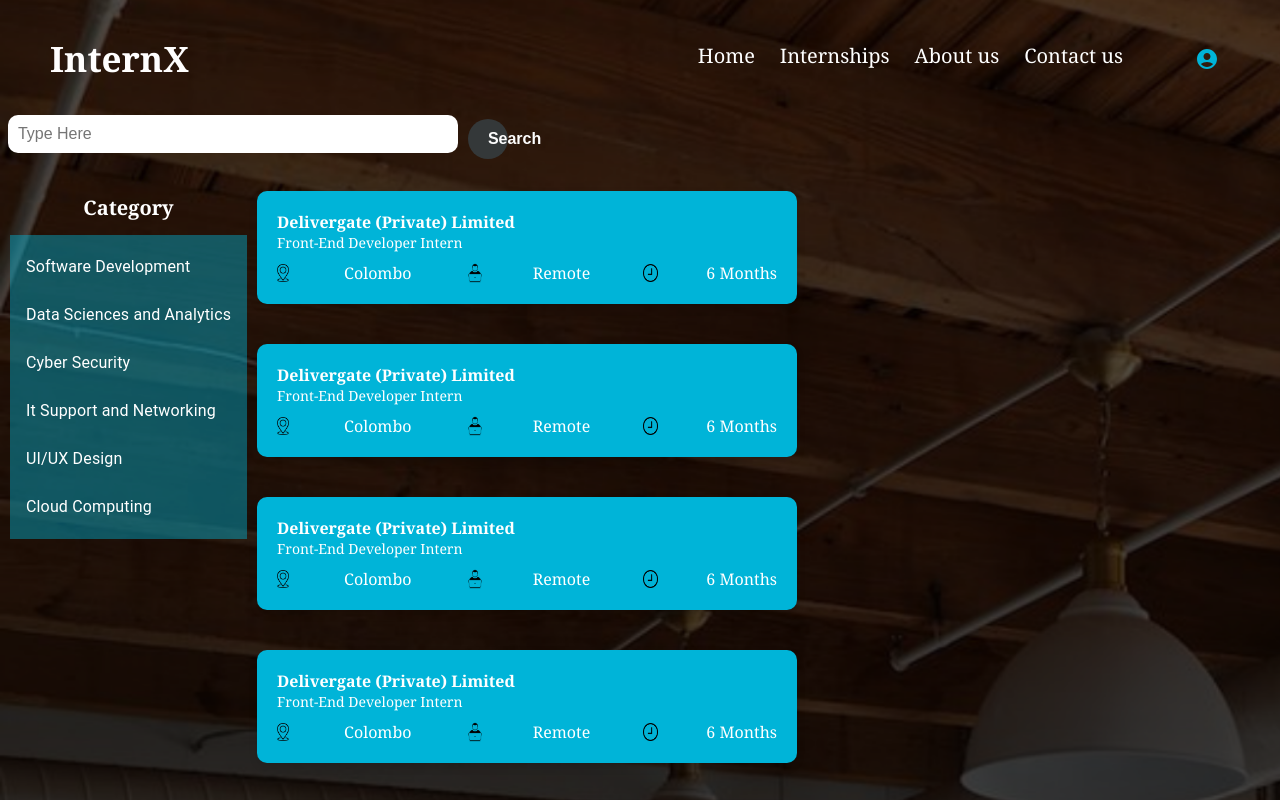
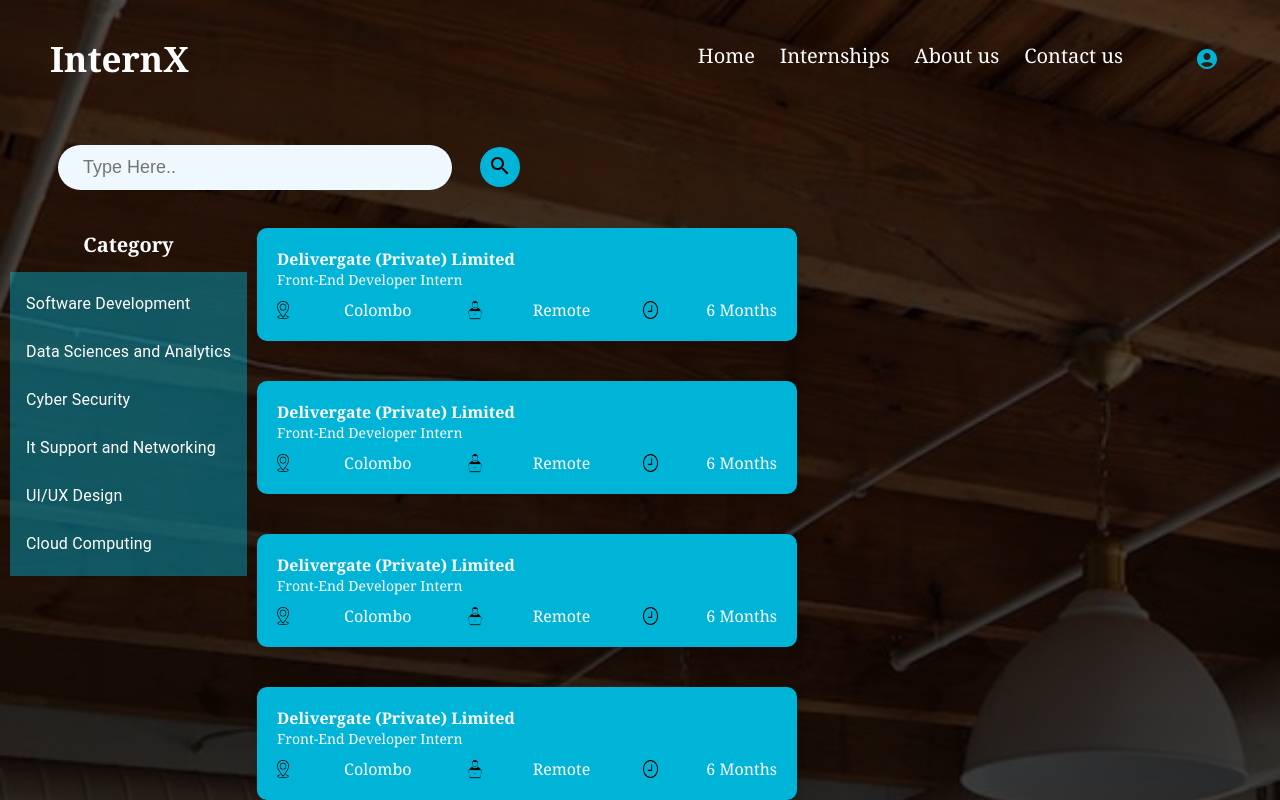
Before and after one commit to KushaRa/InternX_Front, a React (Create React App) app in the folder skillsync/: page /categories in a window 1280 px wide. Shown: the top 800 px of the page. Built offline with nearby package versions, Linux system fonts and the light colour scheme.

Commit message:
updated category page search bar

```diff
--- a/skillsync/src/Pages/Card/Card.jsx
+++ b/skillsync/src/Pages/Card/Card.jsx
@@ -69,7 +69,7 @@ export const Card = () => {
         />
             <button className="searchButton"><SearchIcon /></button>
           </div>
-      {/* </section>  */}
+
       </div>
       <div className="card-featured-internships">
         <h2>Featured Internship Offers</h2>
--- a/skillsync/src/Pages/Categories/categories.jsx
+++ b/skillsync/src/Pages/Categories/categories.jsx
@@ -8,15 +8,40 @@ import ListItemText from "@mui/material/ListItemText";
 import location from "../../assets/location.jpg";
 import remote from "../../assets/remote.webp";
 import time from "../../assets/time.png";
+import SearchIcon from '@mui/icons-material/Search';
 
 const handleListItemClick = (Categories, index) => {};
 export const Categories = () => {
   return (
     <div className="category_page">
       <><MainNav /></>
-      <div className="cardSearchBar">
-        <input type="text" placeholder="Type Here" />
-        <button className="cardButton">Search</button>
+      <div className="cardSearchBar"
+      style={{
+        display: "flex",
+        justifyContent: "center",
+        alignItems: "center",
+        width: "40%",
+        marginTop: "20px"
+
+      }}>
+        <input
+          type="text"
+          placeholder="Type Here.."
+          style={{
+            border: "none",
+            outline: 0,
+            padding: "12px 25px",
+            fontSize: "18px",
+            backgroundColor: "aliceblue",
+            color: "black",
+            borderRadius: "30px",
+            flex: 1,
+            marginRight: "18px",
+            marginLeft: "50px",
+            marginTop: "20px"
+          }}
+        />
+        <button className="searchButton"><SearchIcon /></button>
       </div>
       <div className="flex-container">
         <div className="flex-box3">
```
